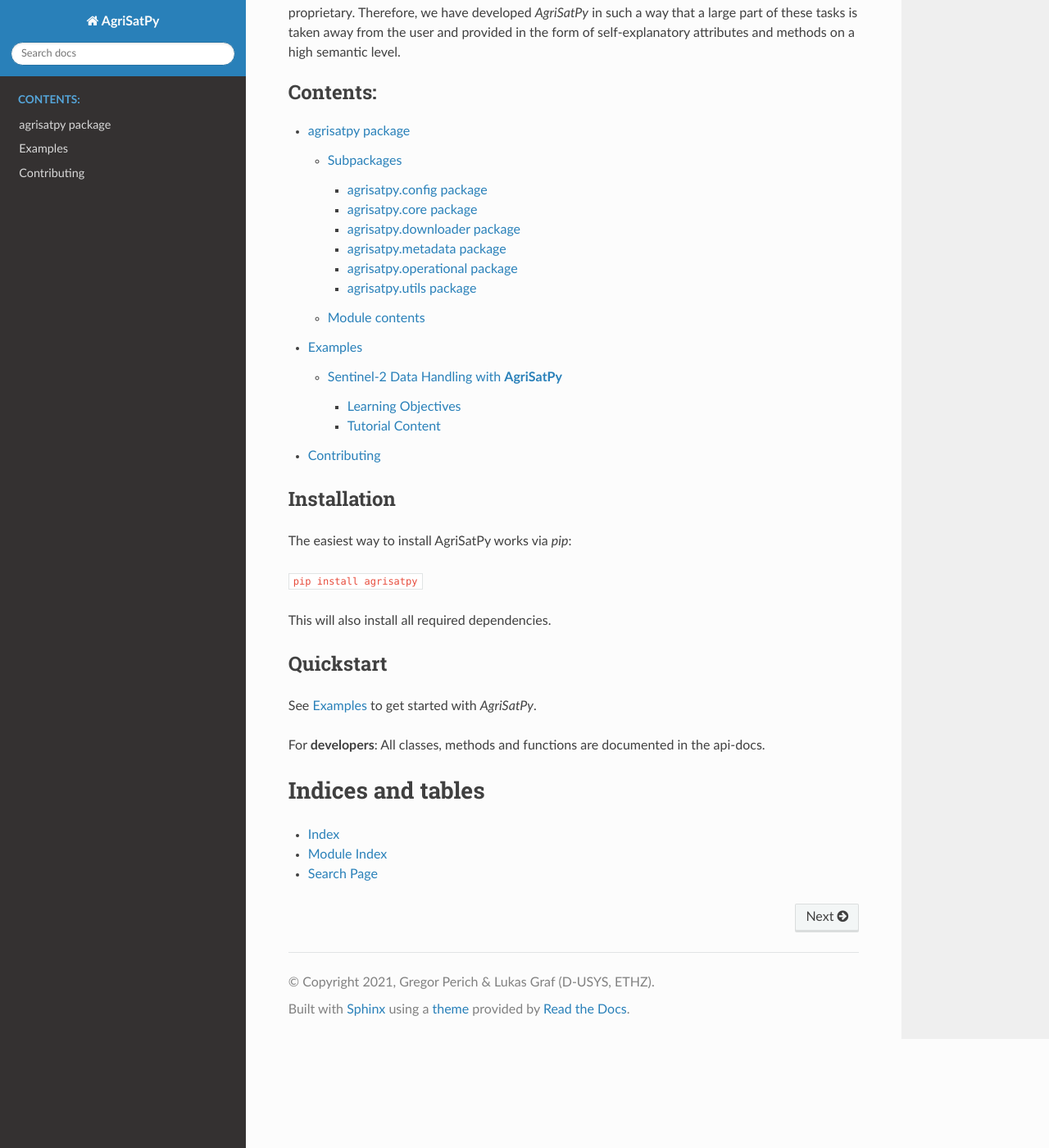
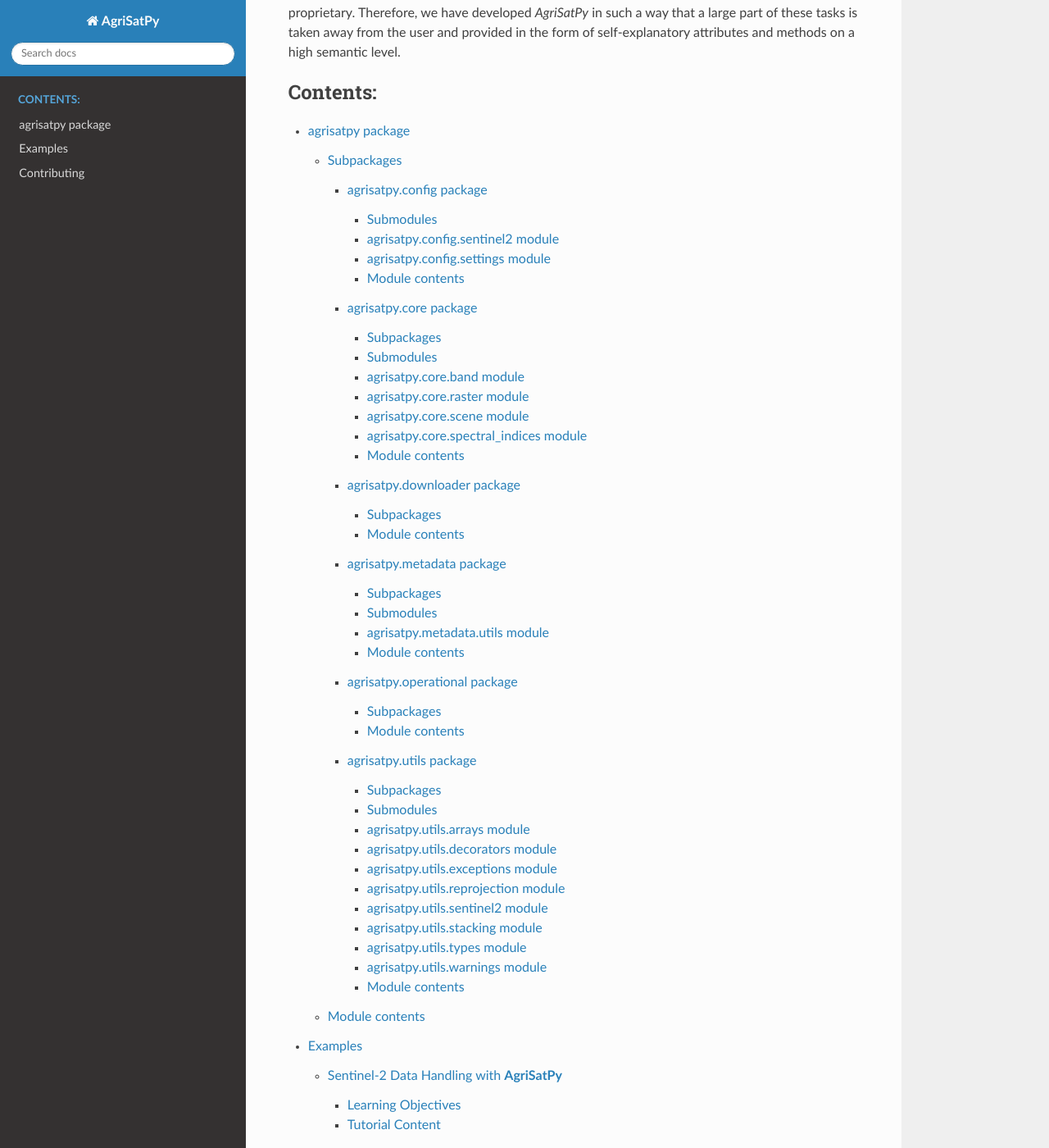
Before and after one commit to EOA-team/AgriSatPy, a Sphinx documentation site: the page built from docs/index.rst, in a window 1280 px wide and 1400 px high, scrolled down 690 px. Shown: the whole window at 82% size. Built offline with Sphinx 7.4.7 and the Read the Docs theme 2.0.0, drawn with Linux system fonts in a browser that asks for light colours; some of the changed lines change nothing that is shown; some of the changed text lies outside the part shown.

Commit message:
local commit before merge
Former-commit-id: 22512783dcc9aa2b6096118a089ae6fd5dcb877f

```diff
--- a/docs/conf.py
+++ b/docs/conf.py
@@ -26,7 +26,7 @@
 author = 'Gregor Perich and Lukas Graf'
 
 # The full version, including alpha/beta/rc tags
-release = '0.0.1'
+release = '1.3.2'
 
 
 # -- General configuration ---------------------------------------------------
--- a/docs/index.rst
+++ b/docs/index.rst
@@ -16,7 +16,7 @@
 Therefore, we have developed *AgriSatPy* in such a way that a large part of these tasks is taken away from the user and provided in the form of self-explanatory attributes and methods on a high semantic level.
 
 .. toctree::
-   :maxdepth: 3
+   :maxdepth: 4
    :caption: Contents:
 
    source/agrisatpy.rst
```
Also changed, not shown: 1 other file.
